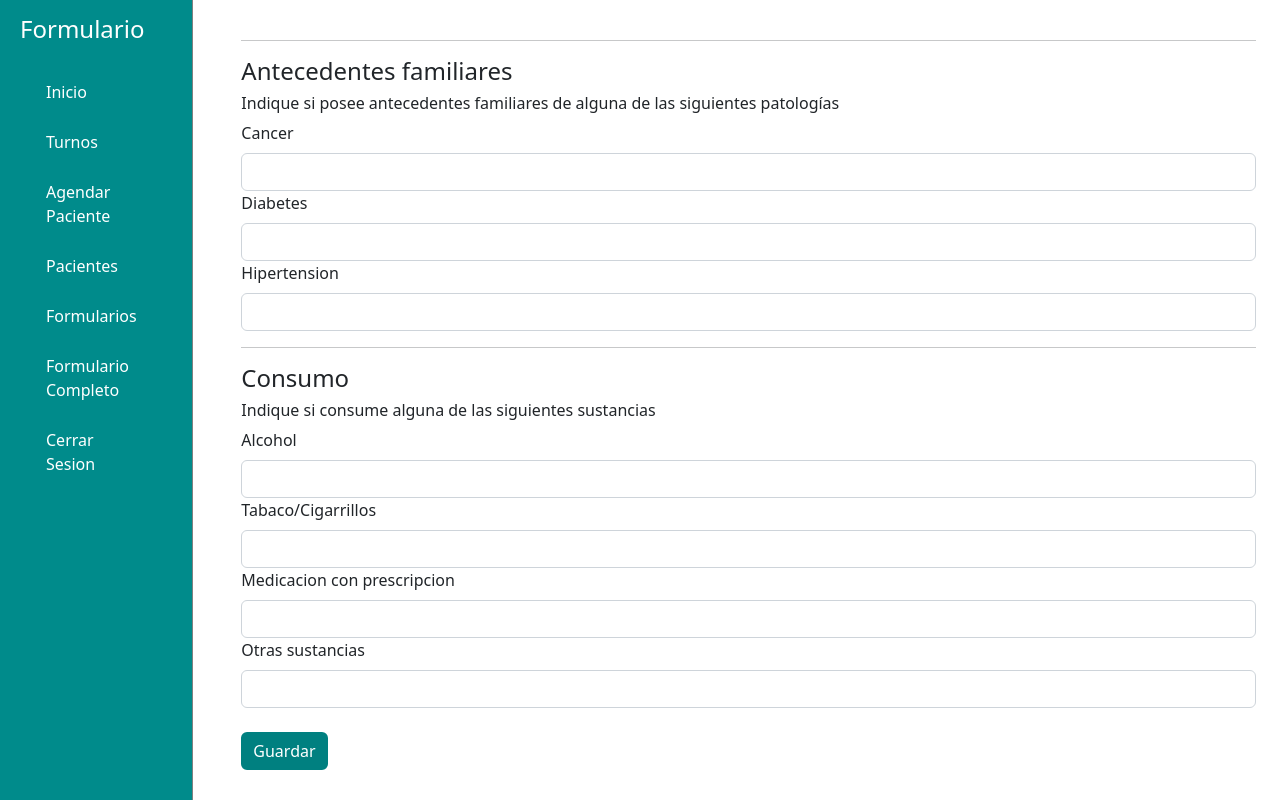
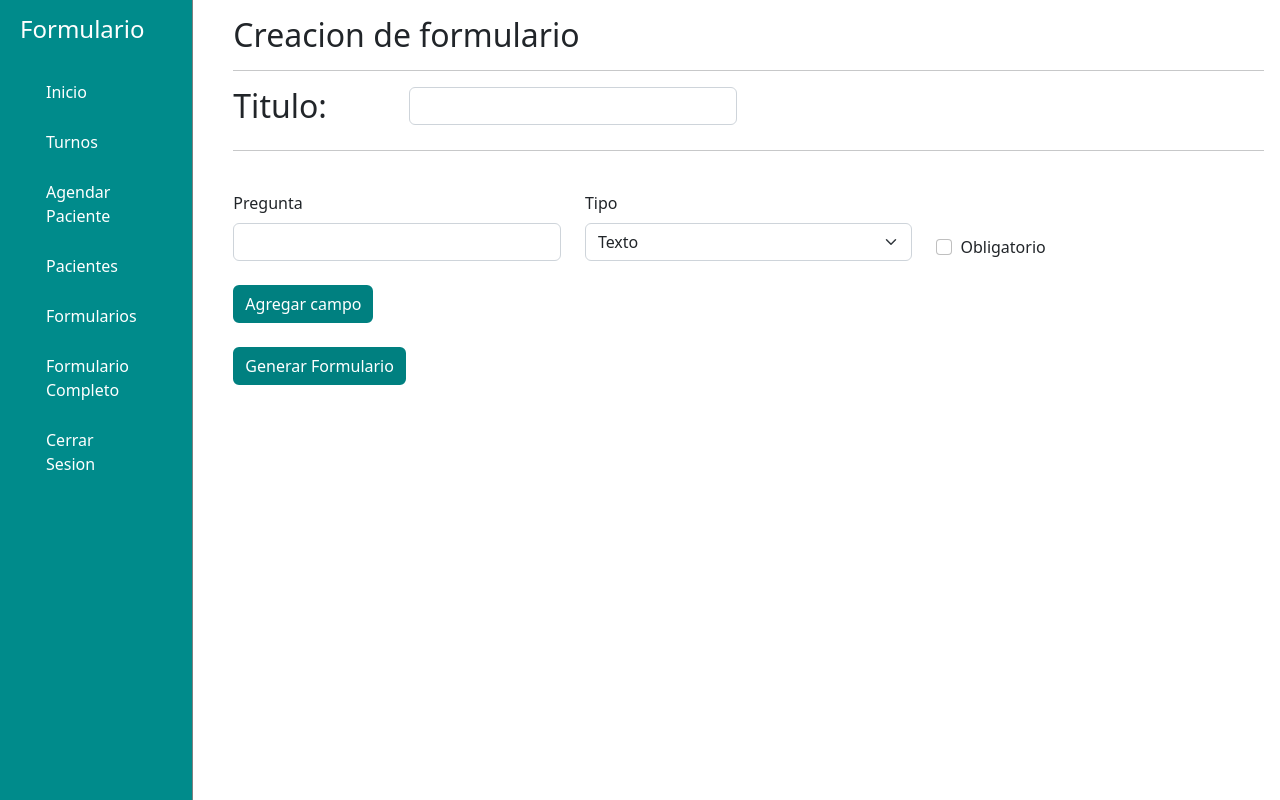
Before and after one commit to mlucas94/AgendaConsultorioTIP-Frontend, a React (Create React App) app: page /formulario in a window 1280 px wide. Built offline with nearby package versions, Linux system fonts and the light colour scheme.

Commit message:
Primera version sin persistencia

```diff
--- a/src/App.js
+++ b/src/App.js
@@ -24,6 +24,7 @@ import './components/css/AppExtra.css';
 import LandingProfesional from './components/LandingProfesional';
 import FormularioIngresoClinico from './components/FormularioIngresoClinico';
 import FormularioCompletado from './components/FormularioCompletado';
+import Formulario from './components/Formulario';
 
 const App = () => {
   return (
@@ -46,8 +47,9 @@ const App = () => {
                   <Route path="/pacientes" element={ <PacientesMain/>}/>
                   <Route path="/archivos_paciente/:id" element={<ArchivosPaginados/>}/>
                   <Route path="/archivos_paciente_turno/:id" element={<ArchivosPaginadosTurno/>}/>
-                  <Route path="/formulario" element={<FormularioIngresoClinico/>}/>
+                  <Route path="/formulario" element={<Formulario/>}/>
                   <Route path="/formulario_completo/:id" element={<FormularioCompletado/>}/>
+                  <Route path="/formulario-2" element={<FormularioIngresoClinico/>}/>
 
                   <Route path="/*" element={ <Login/> }/>
                 </Routes>
--- /dev/null
+++ b/src/components/Formulario.js
@@ -0,0 +1,147 @@
+import { Col, Form, FormCheck, FormControl, FormLabel, FormSelect, FormText, Row } from "react-bootstrap"
+import { useEffect, useRef, useState } from "react"
+//import { guardarRespuestas } from "./Api"
+//import Swal from "sweetalert2"
+import "./css/Botones.css"
+
+const Formulario = () => {
+
+    const formElementRef = useRef(null);
+
+    const [nuevaPregunta, setNuevaPregunta] = useState({
+        pregunta_nombre: "",
+        obligatoria: false,
+        tipo: "text",
+        lista_opciones: []
+    });
+
+    const [formulario, setFormulario] = useState({
+        titulo: "",
+        preguntas: {}
+    })
+
+    useEffect(() => {
+        construirFormulario();
+    },[formulario])
+
+    const handleInputTitulo = (e) => {
+        setFormulario({...formulario, titulo: e.target.value})
+    }
+
+    const handleAddPregunta = (e) => {
+        e.preventDefault()
+        //validar que nuevaPregunta este completa
+        if (preguntaValida()) {
+            //Lo guardo en el json para persistirlo
+            setFormulario({...formulario, preguntas:{...formulario.preguntas, [nuevaPregunta.pregunta_nombre]: nuevaPregunta }})
+            limpiarPregunta();
+        } else {
+            //Mostrar spans con errores de validacion en pregunta
+            return
+        }
+
+    }
+
+    const preguntaValida = () => {
+        let nombre = nuevaPregunta.pregunta_nombre
+        return (nombre.trim() != "");
+    }
+
+    const limpiarPregunta = () => {
+        setNuevaPregunta({
+            pregunta_nombre: "",
+            obligatoria: false,
+            tipo: "text",
+            lista_opciones: []
+        });
+        document.getElementById("nueva-pregunta-form").reset();
+    }
+
+    const handleSelectTipo = (e) => {
+        setNuevaPregunta({...nuevaPregunta, tipo: e.target.value})
+    }
+
+    const handleInputPregunta = (e) => {
+        setNuevaPregunta({...nuevaPregunta, pregunta_nombre: e.target.value.trim()})
+    }
+
+    const handleCheckObligatorio = (e) => {
+        setNuevaPregunta({...nuevaPregunta, obligatoria: e.target.checked})
+        console.log(formulario)
+    }
+
+    const construirFormulario = () => {
+        const jsonFormulario = formulario.preguntas;
+        console.log(jsonFormulario)
+
+        const resultado = <div>
+            <h3>{formulario.titulo}</h3>
+            <Form name={formulario.titulo}>
+                {Object.keys(formulario.preguntas).map((preguntaKey) => {
+                    const pregunta = formulario.preguntas[preguntaKey]
+                    return (
+                        <div key={preguntaKey}>
+                            <FormLabel>{pregunta.pregunta_nombre}</FormLabel>
+                            <FormControl name={preguntaKey} required={pregunta.obligatoria}/>
+                            <span id={preguntaKey + '-validacion'}></span>
+                        </div>
+                    )
+                })}
+            </Form>
+        </div>
+
+        setFormularioHecho(resultado);
+        return;
+    }
+
+    const [formularioHecho, setFormularioHecho] = useState(null)
+
+
+    return (
+        <div className="p-3 container">
+            <h2>Creacion de formulario</h2>
+            <hr/>
+            <div className="">
+                <Row>
+                    <Col md={2}>
+                        <h2>Titulo:</h2>
+                    </Col>
+                    <Col md={4} className="align-items-end">
+                        <FormControl id="nuevo-formulario-titulo" onChange={handleInputTitulo} value={formulario.titulo} />
+                    </Col>
+                </Row>
+                <hr/>
+                <Form id="nueva-pregunta-form" onSubmit={handleAddPregunta}>
+                    <Row>
+                        <Col md={4} xs={6} className="pt-4">
+                        <FormLabel>Pregunta</FormLabel>
+                        <FormControl id="nuevo-campo-nombre" onChange={handleInputPregunta} value={nuevaPregunta.nombre}  />
+                        </Col>
+                        <Col md={4} xs={6} className="pt-4">
+                            <FormLabel>Tipo</FormLabel>
+                            <FormSelect id="nuevo-campo-tipo" onChange={handleSelectTipo} value={nuevaPregunta.tipo}>
+                                <option value="text">Texto</option>
+                                <option value="radio">Radio</option>
+                                <option value="multiselect">Seleccionar multiples</option>
+                            </FormSelect>
+                        </Col>
+                        <Col className="d-flex align-items-end pt-4" md={4} xs={6}>
+                            <FormCheck type="checkbox" label="Obligatorio"  id="nuevo-campo-obligatorio" onChange={handleCheckObligatorio}/>
+                        </Col>
+                    </Row>
+                    <div className="pt-4">
+                        <button className="btn-primario" >Agregar campo</button>
+                    </div>
+                </Form>
+                <div className="pt-4">
+                        <button className="btn-primario" onClick={construirFormulario} >Generar Formulario</button>
+                </div>
+                <div>
+                    {formularioHecho}
+                </div>
+            </div>
+        </div>
+    )
+}
+
+export default Formulario
```
